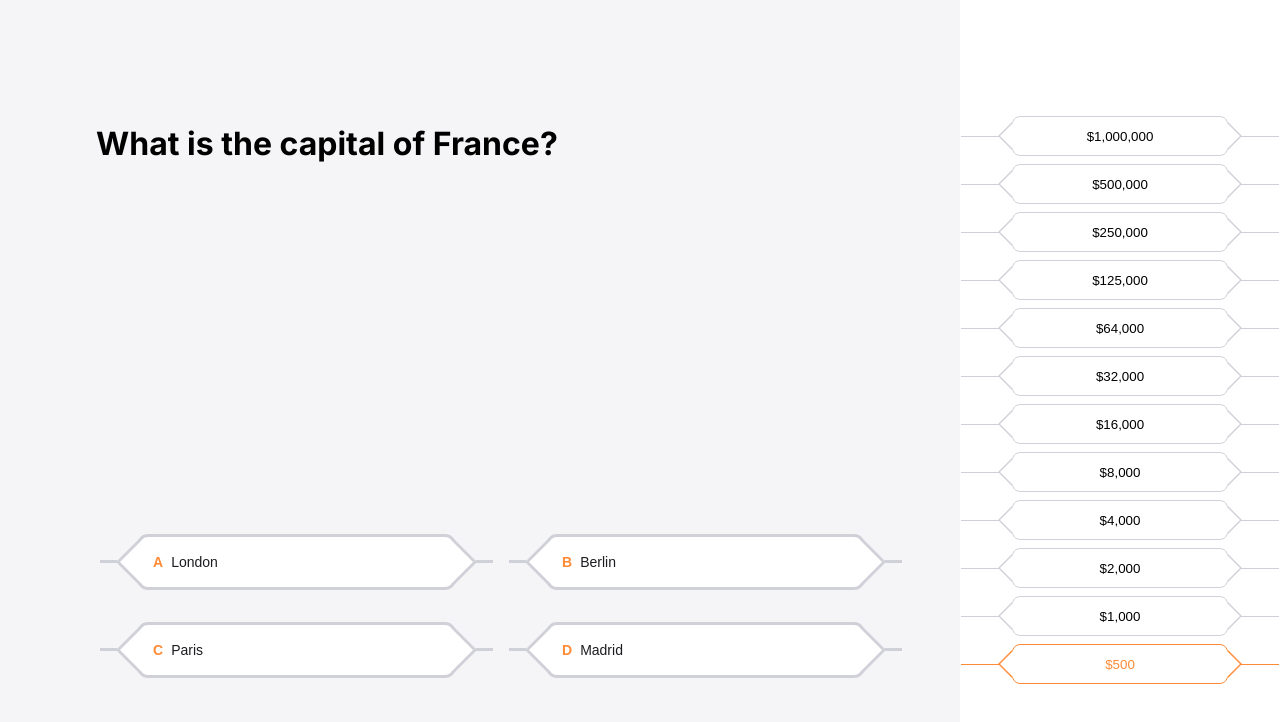
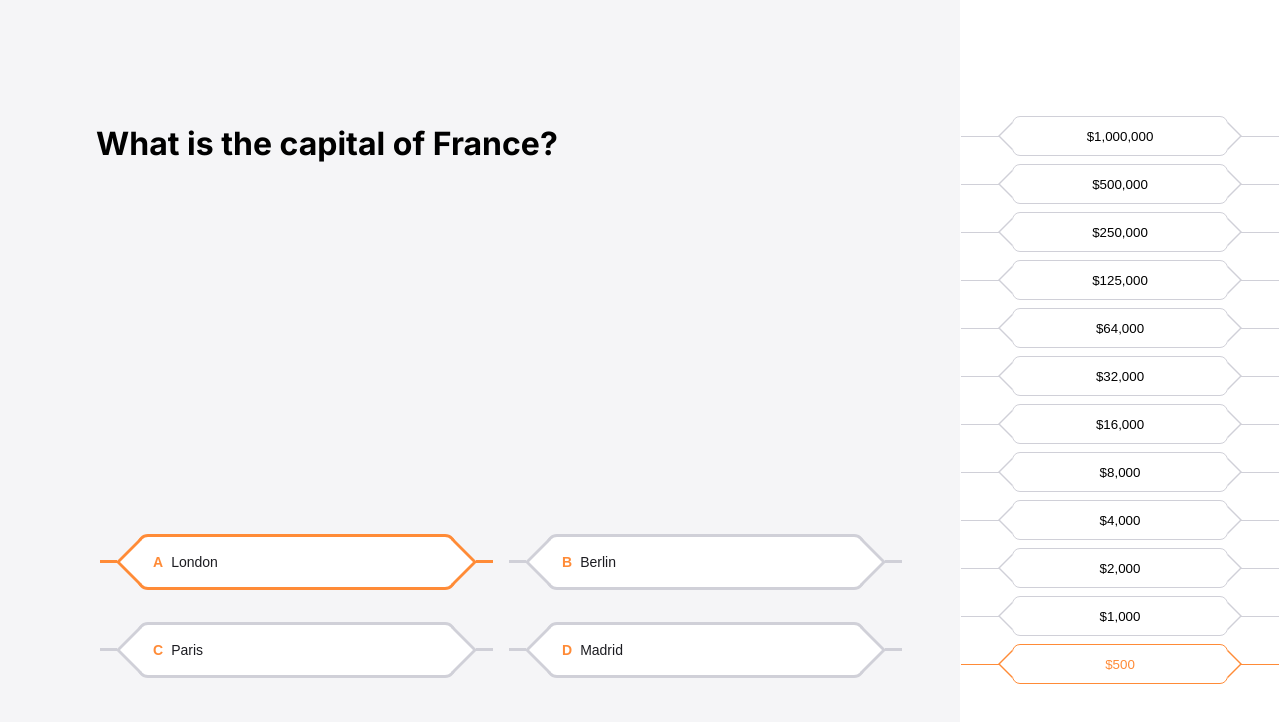
Before and after one commit to ivatsu-test/nibble, a Next.js app: page /game in a window 1280 px wide. In both pictures the pointer is over the element 296 px from the left and 562 px from the top of the page. Shown: the top 722 px of the page. Built offline with nearby package versions, Linux system fonts and the light colour scheme.

Commit message:
styles: answer button hover

```diff
--- a/src/components/buttons/answer-option-button/answer-option-button.module.css
+++ b/src/components/buttons/answer-option-button/answer-option-button.module.css
@@ -138,10 +138,12 @@
   }
 }
 
+.l-container:hover .hexagon,
 .hexagon--active {
   border-color: var(--orange-100);
 }
 
+.l-container:hover .hexagon__left,
 .hexagon__left--active {
   border-right-color: var(--orange-100);
   &::before {
@@ -149,6 +151,7 @@
   }
 }
 
+.l-container:hover .hexagon__right,
 .hexagon__right--active {
   border-left-color: var(--orange-100);
   &::after {
```
